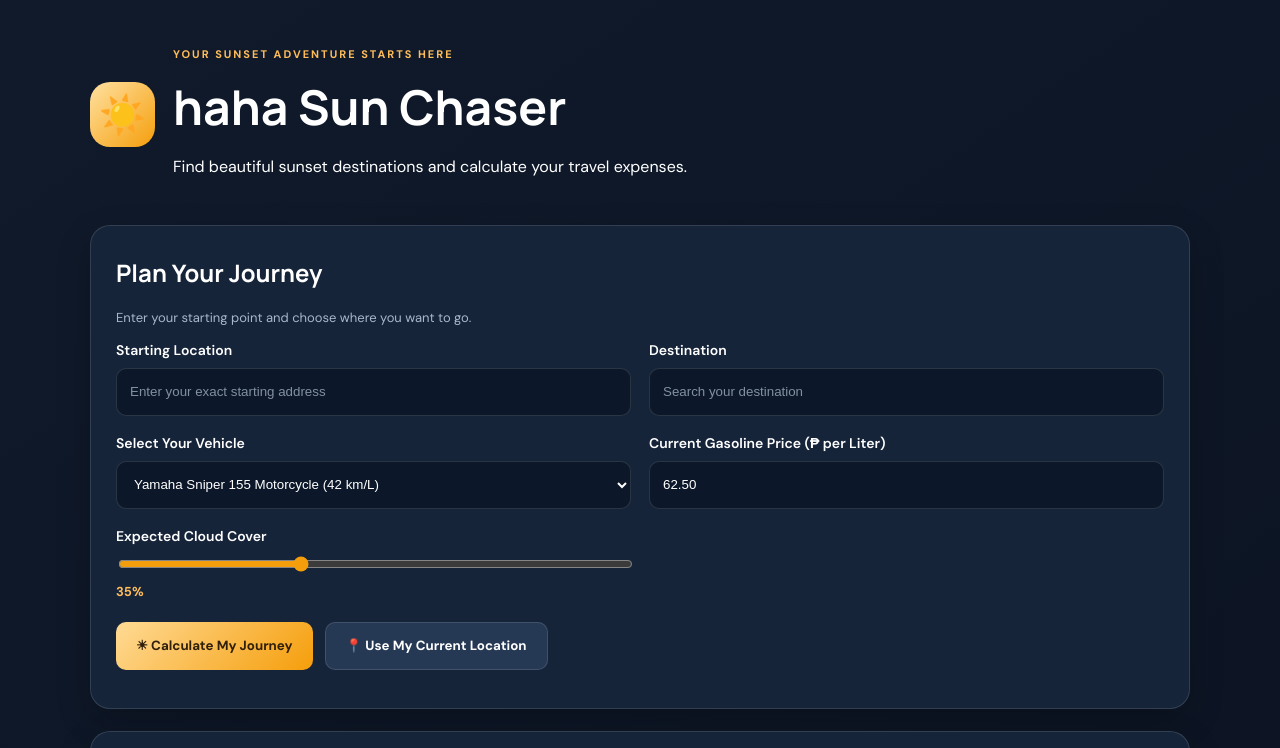
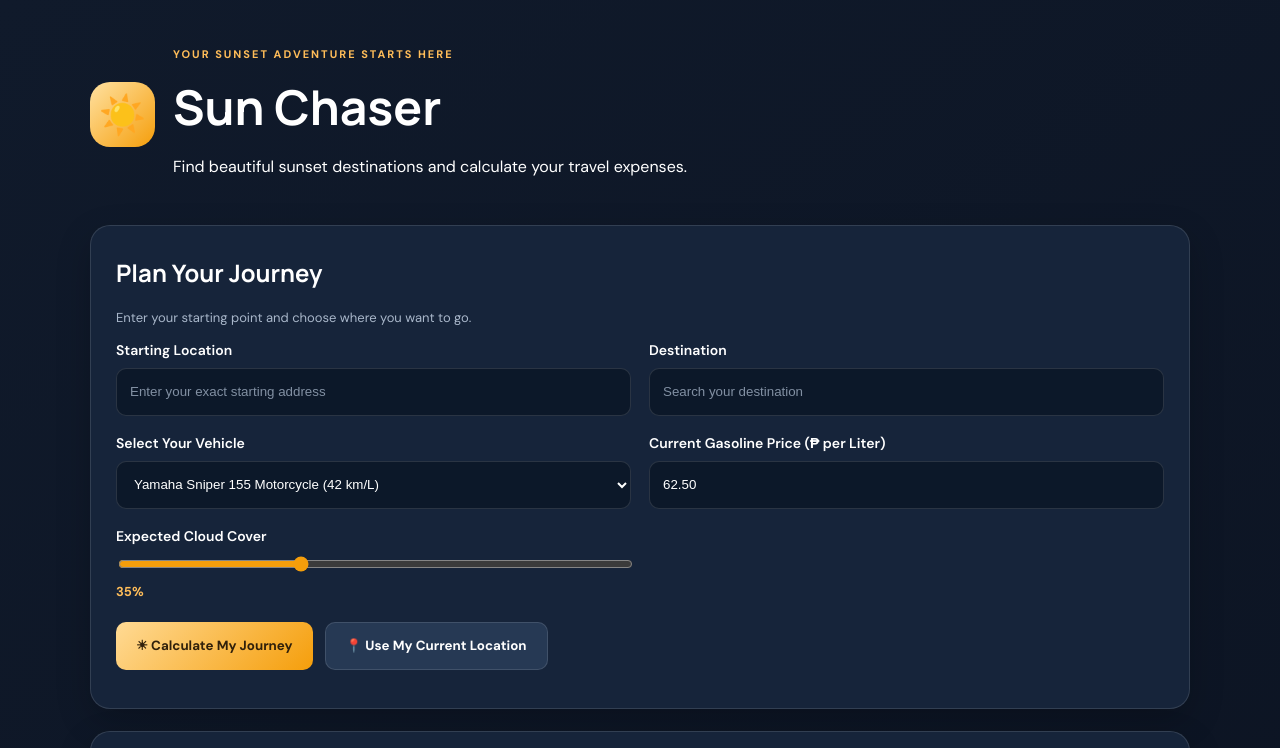
Before and after one commit to annarosegumban/draft-eventdriven, a plain HTML site: page index.html in a window 1280 px wide. Shown: the top 748 px of the page. Drawn offline with nearby package versions, Linux system fonts and the light colour scheme.

Commit message:
fuel your journey, follow the sunset, and enjoy the ride.

```diff
--- a/index.html
+++ b/index.html
@@ -23,7 +23,7 @@
     <div class="sun-icon">☀️</div>
     <div>
       <p class="eyebrow">YOUR SUNSET ADVENTURE STARTS HERE</p>
-      <h1> haha Sun Chaser</h1>
+      <h1> Sun Chaser</h1>
       <p>Find beautiful sunset destinations and calculate your travel expenses.</p>
     </div>
   </header>
```
